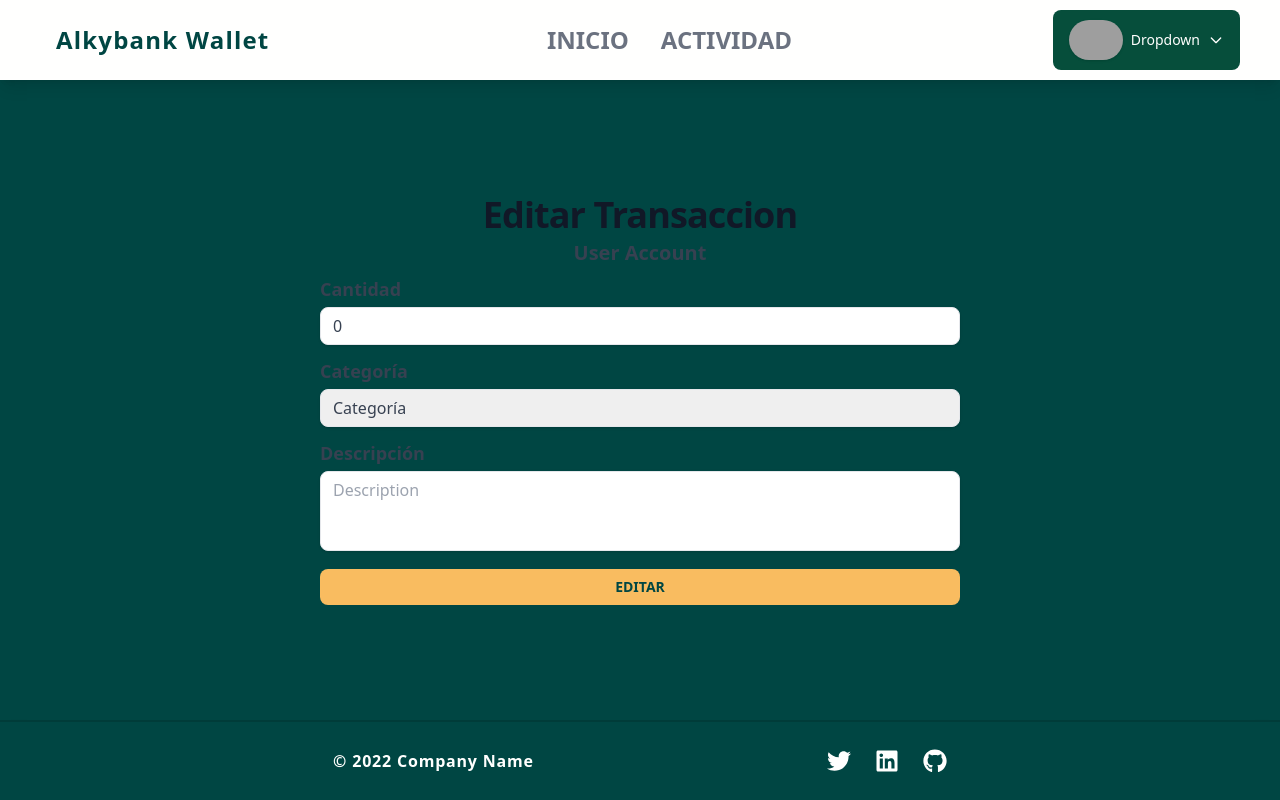
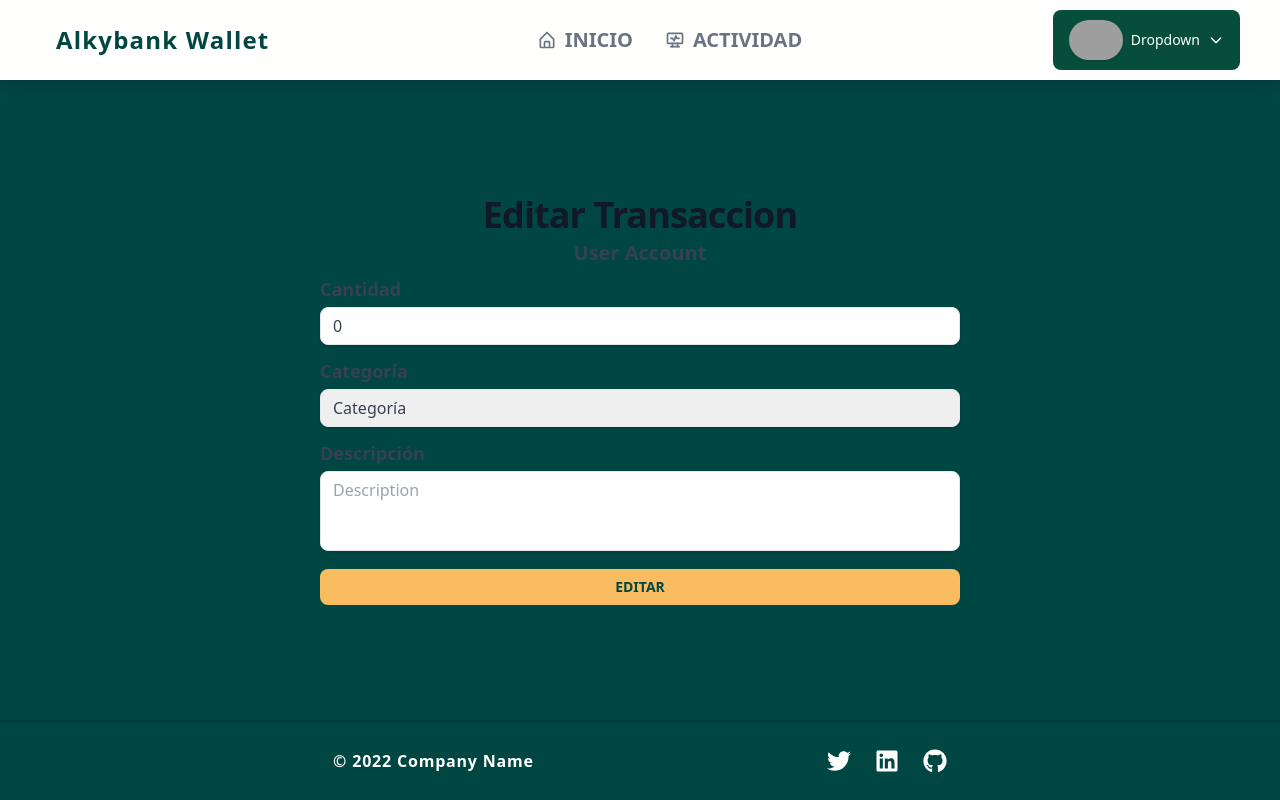
Before and after one commit to siprem10/grupo-03-undefined-FRONTEND, a React (Vite) app: page /transactions/edit in a window 1280 px wide. Built offline with nearby package versions, Linux system fonts and the light colour scheme; grey boxes are pictures that could not be loaded.

Commit message:
feature(delete unused id)

```diff
--- a/src/Components/Header/Header.jsx
+++ b/src/Components/Header/Header.jsx
@@ -1,27 +1,30 @@
 import React from 'react';
 import { Link, useLocation } from 'react-router-dom';
 import SessionDropdown from '../SessionDropdown/SessionDropdown';
+import {BiHomeAlt} from "react-icons/bi";
+import {TbHeartRateMonitor} from "react-icons/tb";
 
 export default function Header() {
 
     const sections = [
-        { name: "Inicio", to: "/" },
-        { name: "Actividad", to: "/transactions" }
+        { name: "Inicio", to: "/", icon: <BiHomeAlt className="flex mr-2" /> },
+        { name: "Actividad", to: "/transactions", icon: <TbHeartRateMonitor className="flex mr-2" /> }
     ];
 
     const path = useLocation().pathname;
 
     return (
         <nav className='flex w-full h-20 px-10 items-center justify-between shadow-lg bg-white text-primary'>
-            <h1 className='px-4 font-bold text-2xl tracking-wider'>Alkybank Wallet</h1>
+            <h1 className='md:text-2xl px-4 font-bold text-xl tracking-wider'>Alkybank Wallet</h1>
             <ul className='flex gap-8'>
                 {sections?.map((section, i) =>
-                    <li key={i} className='text-2xl font-bold uppercase text-gray-500 hover:text-tertiary ease-out duration-300'>
+                    <li key={i} className='flex-wrap md:text-xl inline-flex items-center justify-center text-base font-bold uppercase text-gray-500 hover:text-tertiary ease-out duration-300'>
+                        {section.icon}
                         <Link to={section.to} className={path === section.to ? "text-emerald-900" : ""}>{section.name}</Link>
                     </li>
                 )}
             </ul>
-            <SessionDropdown></SessionDropdown>
+            <SessionDropdown />
         </nav>
     )
 }
--- a/src/Components/SessionDropdown/SessionDropdown.jsx
+++ b/src/Components/SessionDropdown/SessionDropdown.jsx
@@ -57,7 +57,6 @@ export default function SessionDropdown() {
             </button>
 
             <div
-                id="dropdownDivider"
                 style={{top: "70px" }}
                 className={!isOpen ? "hidden" : "absolute border border-emerald-500 bg-white rounded divide-y divide-gray-100 shadow dark:bg-gray-700 dark:divide-gray-600"}>
                 <ul
```
